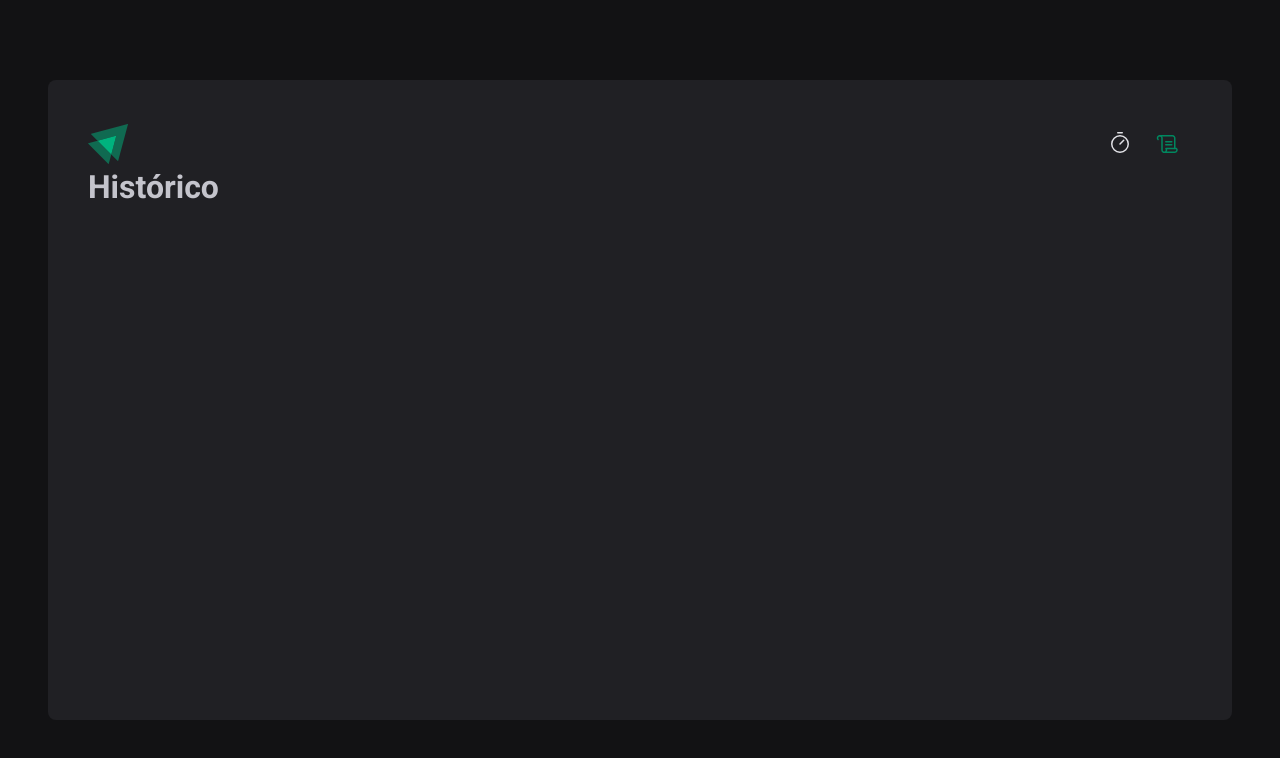
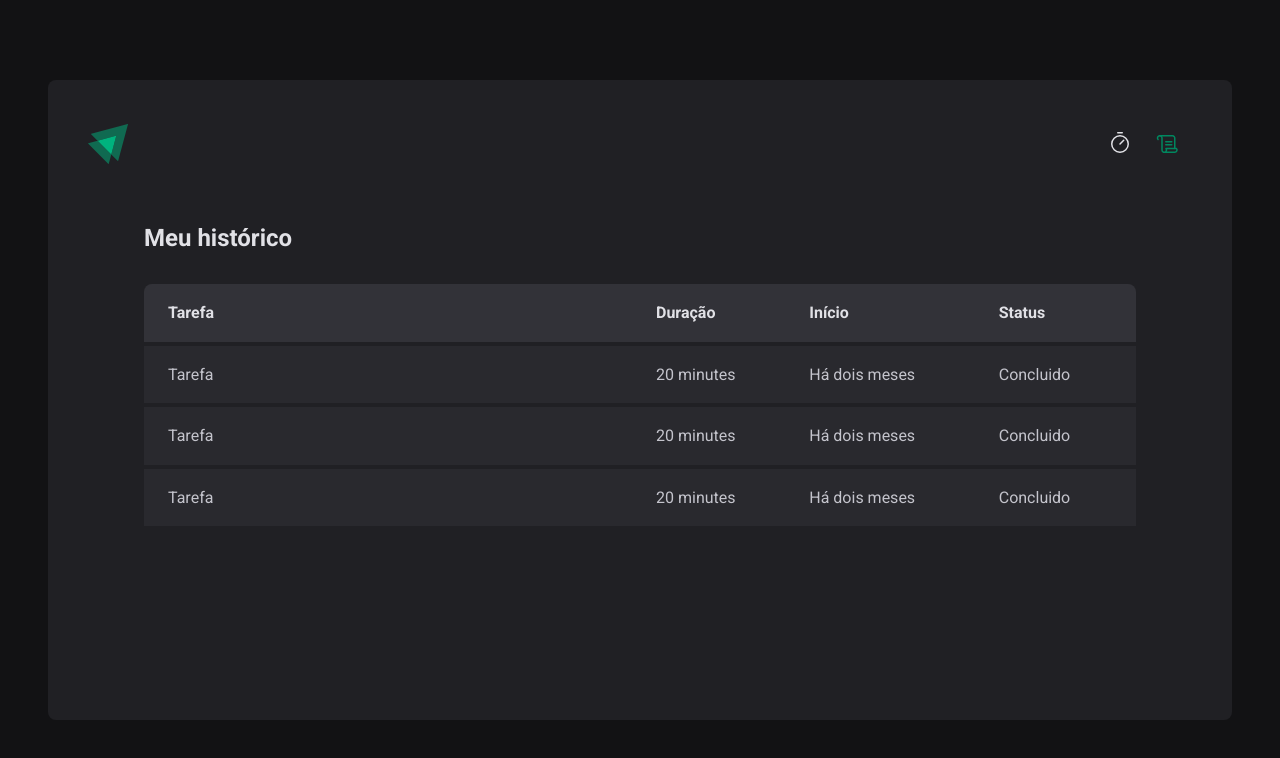
Before and after one commit to AfonsoHM/pomodoro-timer, a React (Vite) app: page /history in a window 1280 px wide. Shown: the top 758 px of the page. Built offline with nearby package versions, Linux system fonts and the light colour scheme.

Commit message:
Página: History

```diff
--- a/src/Router.tsx
+++ b/src/Router.tsx
@@ -1,7 +1,7 @@
 
  import { Routes, Route} from 'react-router-dom'
 import { Home } from './pages/Home'
-import { History } from './pages/History'
+import { History } from './pages/History/History'
 import { DefaultLayout } from './layouts/DefaultLayouts'
 
 export function Router() {
--- a/src/pages/History.tsx
+++ /dev/null
@@ -1,6 +0,0 @@
-
-export function History() {
-  return (
-    <h1> Histórico </h1>
-  )
-}
--- /dev/null
+++ b/src/pages/History/History.tsx
@@ -0,0 +1,43 @@
+import { HistoryContainer, HistoryList } from "./styles";
+
+export function History() {
+  return (
+    <HistoryContainer>
+      <h1>Meu histórico</h1>
+
+      <HistoryList>
+        <table>
+          <thead>
+            <th>Tarefa</th>
+            <th>Duração</th>
+            <th>Início</th>
+            <th>Status</th>
+          </thead>
+
+          <tbody>
+            <tr>
+              <td>Tarefa</td>
+              <td>20 minutes</td>
+              <td>Há dois meses</td>
+              <td>Concluido</td>
+            </tr>
+
+            <tr>
+              <td>Tarefa</td>
+              <td>20 minutes</td>
+              <td>Há dois meses</td>
+              <td>Concluido</td>
+            </tr>
+
+            <tr>
+              <td>Tarefa</td>
+              <td>20 minutes</td>
+              <td>Há dois meses</td>
+              <td>Concluido</td>
+            </tr>
+          </tbody>
+        </table>
+      </HistoryList>
+    </HistoryContainer>
+  )
+}
--- /dev/null
+++ b/src/pages/History/styles.ts
@@ -0,0 +1,62 @@
+import styled from "styled-components";
+
+
+export const HistoryContainer = styled.main `
+  flex: 1;
+  padding: 3.5rem;
+
+  display: flex;
+  flex-direction: column;
+
+  h1 {
+    font-size: 1.5rem;
+    color: ${(props) => props.theme["gray-100"]};
+  }
+`
+
+export const HistoryList = styled.div `
+  flex: 1;
+  overflow: auto;
+  margin-top: 2rem;
+
+  table {
+    width: 100%;
+    border-collapse: collapse;
+    min-width: 600px;
+
+    th {
+      background-color: ${(props) => props.theme["gray-600"]};
+      color: ${(props) => props.theme["gray-100"]};
+      padding: 1rem;
+      text-align: left;
+      font-size: 0%.875rem;
+      line-height: 1.6;
+
+      &:first-child {
+        border-top-left-radius: 8px;
+        padding-left: 1.5rem;
+      }
+
+      &:last-child {
+        border-top-right-radius: 8px;
+        padding-right: 1.5rem;
+      }
+    }
+
+    td {
+      background-color: ${(props) => props.theme["gray-700"]};
+      border-top: 4px solid ${(props) => props.theme["gray-800"]};
+      padding: 1rem;
+      line-height: 1.6rem;
+
+      &:first-child {
+        width: 50%;
+        padding-left: 1.5rem;
+      }
+
+      &:last-child {
+        padding-right: 1.5rem;
+      }
+    }
+  }
+`
```
